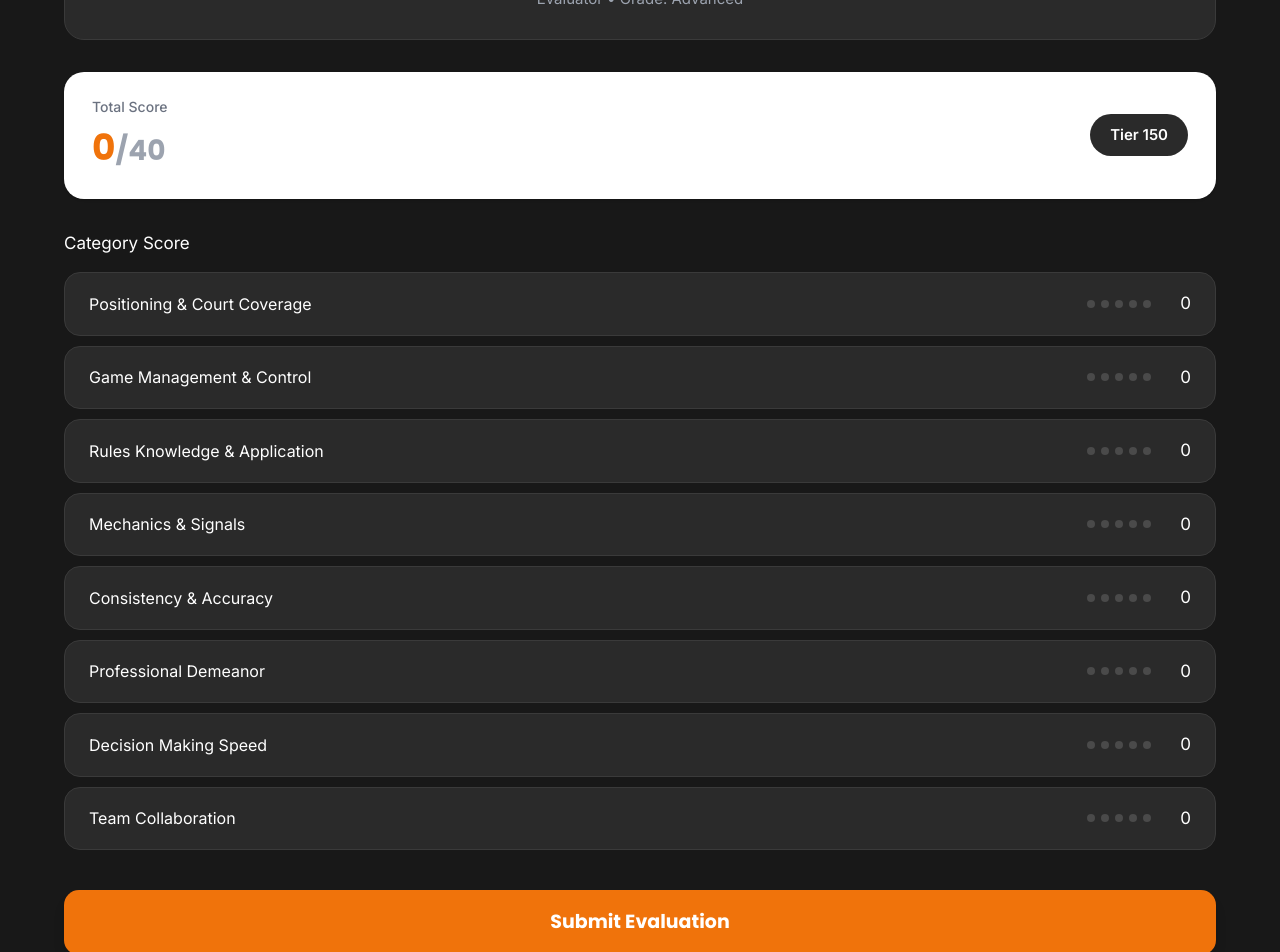
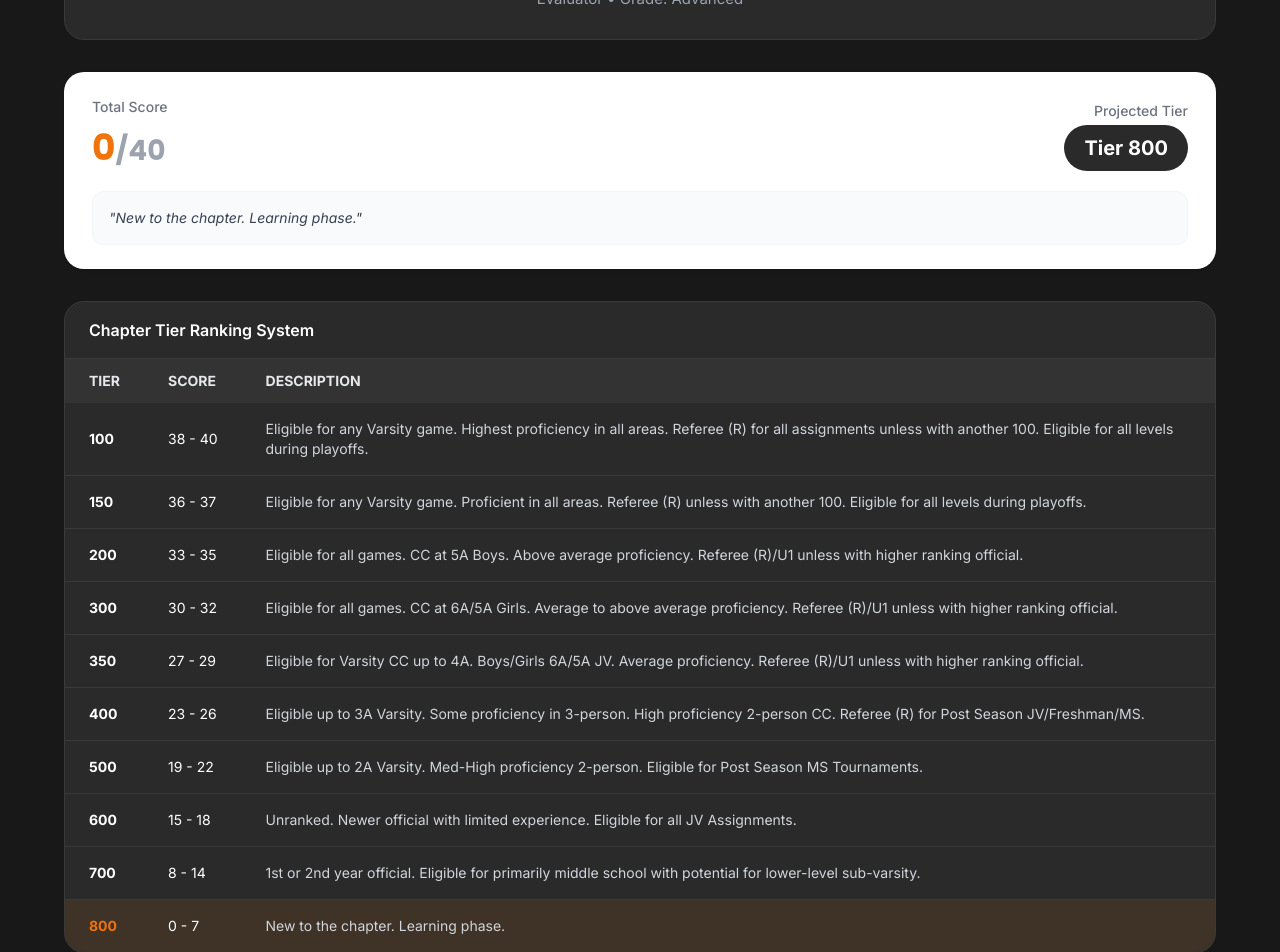
Before and after one commit to saecqwe/ntboa, a Next.js app: page /evaluator/evaluation-review in a window 1280 px wide. Shown: the part 400-1352 px from the top of the page. Built offline with nearby package versions, Linux system fonts and the light colour scheme; no server answers; the database is empty; sample sign-in values are in the browser's storage.

Commit message:
Added Scoring Guide for Referee.

```diff
--- a/src/features/evaluator/pages/EvaluationForm.jsx
+++ b/src/features/evaluator/pages/EvaluationForm.jsx
@@ -43,8 +43,33 @@ const EvaluationFormContent = () => {
   const isGroupTab = activeTab === officials.length;
 
   // State for ratings and comments (per official)
-  const [ratings, setRatings] = useState({});
-  const [comments, setComments] = useState({});
+  const [ratings, setRatings] = useState(() => {
+    const initialRatings = searchParams.get('initialRatings');
+    if (initialRatings) {
+      try {
+        const parsed = JSON.parse(initialRatings);
+        return { 'official_0': parsed };
+      } catch (e) {
+        console.error('Error parsing initial ratings:', e);
+        return {};
+      }
+    }
+    return {};
+  });
+
+  const [comments, setComments] = useState(() => {
+    const initialComments = searchParams.get('initialComments');
+    if (initialComments) {
+      try {
+        const parsed = JSON.parse(initialComments);
+        return { 'official_0': parsed };
+      } catch (e) {
+        console.error('Error parsing initial comments:', e);
+        return {};
+      }
+    }
+    return {};
+  });
   const [activeComment, setActiveComment] = useState(null);
   const [isRecording, setIsRecording] = useState({});
   const [recordingStatus, setRecordingStatus] = useState({});
--- a/src/features/evaluator/pages/EvaluationReview.jsx
+++ b/src/features/evaluator/pages/EvaluationReview.jsx
@@ -19,6 +19,23 @@ const CATEGORY_LIST = [
   { id: 'collaboration', name: 'Team Collaboration' },
 ];
 
+const TIER_DATA = [
+  { tier: '100', range: [38, 40], desc: 'Eligible for any Varsity game. Highest proficiency in all areas. Referee (R) for all assignments unless with another 100. Eligible for all levels during playoffs.' },
+  { tier: '150', range: [36, 37], desc: 'Eligible for any Varsity game. Proficient in all areas. Referee (R) unless with another 100. Eligible for all levels during playoffs.' },
+  { tier: '200', range: [33, 35], desc: 'Eligible for all games. CC at 5A Boys. Above average proficiency. Referee (R)/U1 unless with higher ranking official.' },
+  { tier: '300', range: [30, 32], desc: 'Eligible for all games. CC at 6A/5A Girls. Average to above average proficiency. Referee (R)/U1 unless with higher ranking official.' },
+  { tier: '350', range: [27, 29], desc: 'Eligible for Varsity CC up to 4A. Boys/Girls 6A/5A JV. Average proficiency. Referee (R)/U1 unless with higher ranking official.' },
+  { tier: '400', range: [23, 26], desc: 'Eligible up to 3A Varsity. Some proficiency in 3-person. High proficiency 2-person CC. Referee (R) for Post Season JV/Freshman/MS.' },
+  { tier: '500', range: [19, 22], desc: 'Eligible up to 2A Varsity. Med-High proficiency 2-person. Eligible for Post Season MS Tournaments.' },
+  { tier: '600', range: [15, 18], desc: 'Unranked. Newer official with limited experience. Eligible for all JV Assignments.' },
+  { tier: '700', range: [8, 14], desc: '1st or 2nd year official. Eligible for primarily middle school with potential for lower-level sub-varsity.' },
+  { tier: '800', range: [0, 7], desc: 'New to the chapter. Learning phase.' },
+];
+
+const calculateTier = (score) => {
+  return TIER_DATA.find(t => score >= t.range[0] && score <= t.range[1]) || TIER_DATA[TIER_DATA.length - 1];
+};
+
 const EvaluationReviewContent = () => {
   const router = useRouter();
   const searchParams = useSearchParams();
@@ -32,6 +49,12 @@ const EvaluationReviewContent = () => {
 
   const ratings = JSON.parse(searchParams.get('ratings') || '{}');
   const comments = JSON.parse(searchParams.get('comments') || '{}');
+
+  const ratingValues = Object.values(ratings).filter(Boolean);
+  const totalScore = ratingValues.reduce((acc, val) => acc + val, 0);
+  const maxScore = CATEGORY_LIST.length * 5;
+
+  const currentTier = calculateTier(totalScore);
 
   const gameLocation = searchParams.get('gameLocation');
 
@@ -68,6 +91,16 @@ const EvaluationReviewContent = () => {
     }));
   };
 
+  const handleEdit = () => {
+    const params = new URLSearchParams();
+    params.set('officials', JSON.stringify([official]));
+    params.set('initialRatings', JSON.stringify(ratings));
+    params.set('initialComments', JSON.stringify(comments));
+    if (gameLocation) params.set('location', gameLocation);
+
+    router.push(`/evaluator/evaluation-form?${params.toString()}`);
+  };
+
   const handleSubmit = async () => {
     if (!user || !official.id) {
       alert(
@@ -80,15 +113,16 @@ const EvaluationReviewContent = () => {
 
     try {
       const scores = ratings || {};
-      const totalScore = Object.values(scores).reduce((a, b) => a + b, 0);
+      // totalScore is already calculated above
 
       const evaluationData = {
         refereeId: official.id,
         evaluatorId: user.uid,
         scores,
         totalScore,
+        tier: currentTier.tier, // Save the calculated tier
         comments: comments || {},
-        gameDate: official.date,
+        gameDate: official.date || new Date().toISOString(),
         location: gameLocation || official.location,
         createdAt: serverTimestamp(),
       };
@@ -103,10 +137,6 @@ const EvaluationReviewContent = () => {
       setIsSubmitting(false);
     }
   };
-
-  const ratingValues = Object.values(ratings).filter(Boolean);
-  const totalScore = ratingValues.reduce((acc, val) => acc + val, 0);
-  const maxScore = CATEGORY_LIST.length * 5;
 
   const renderStars = (rating) => (
     <div className='flex items-center gap-[6px]'>
@@ -161,7 +191,8 @@ const EvaluationReviewContent = () => {
             </div>
 
             <div className='mb-6 lg:mb-8'>
-              <div className='bg-white rounded-[20px] px-6 py-5 lg:px-7 lg:py-6 flex items-center justify-between shadow-sm'>
+              <div className='bg-white rounded-[20px] px-6 py-5 lg:px-7 lg:py-6 flex flex-col gap-4 shadow-sm'>
+                <div className="flex items-center justify-between">
                   <div>
                     <div className='text-[13px] lg:text-[14px] text-[#6b7280] text-body mb-1 font-medium'>
                       Total Score
@@ -174,8 +205,55 @@ const EvaluationReviewContent = () => {
                     </div>
                   </div>
 
-                <div className='bg-[#2a2a2a] text-white text-[14px] lg:text-[15px] font-semibold px-5 py-2.5 rounded-full text-body whitespace-nowrap'>
-                  {official.tier}
+                  <div className='text-right'>
+                    <div className='text-[13px] lg:text-[14px] text-[#6b7280] text-body mb-1 font-medium'>
+                      Projected Tier
+                    </div>
+                    <div className='bg-[#2a2a2a] text-white text-[18px] lg:text-[20px] font-bold px-5 py-2 rounded-full text-body whitespace-nowrap inline-block'>
+                      Tier {currentTier.tier}
+                    </div>
+                  </div>
+                </div>
+
+                <div className="bg-gray-50 rounded-xl p-4 border border-gray-100">
+                  <p className="text-gray-700 text-sm italic">
+                    "{currentTier.desc}"
+                  </p>
+                </div>
+              </div>
+            </div>
+
+            {/* Tier Reference Table */}
+            <div className='mb-8 lg:mb-10'>
+              <div className='bg-[#2a2a2a] rounded-[20px] overflow-hidden border border-[#3a3a3a]'>
+                 <div className="px-6 py-4 border-b border-[#3a3a3a]">
+                    <h3 className="text-white font-semibold">Chapter Tier Ranking System</h3>
+                 </div>
+                 <div className="overflow-x-auto">
+                   <table className="w-full text-left text-sm text-gray-400">
+                     <thead className="bg-[#333] text-gray-200 uppercase font-medium">
+                       <tr>
+                         <th className="px-6 py-3">Tier</th>
+                         <th className="px-6 py-3">Score</th>
+                         <th className="px-6 py-3">Description</th>
+                       </tr>
+                     </thead>
+                     <tbody className="divide-y divide-[#3a3a3a]">
+                       {TIER_DATA.map((tier) => (
+                         <tr key={tier.tier} className={currentTier.tier === tier.tier ? 'bg-accent/10' : ''}>
+                           <td className={`px-6 py-4 font-bold ${currentTier.tier === tier.tier ? 'text-accent' : 'text-white'}`}>
+                             {tier.tier}
+                           </td>
+                           <td className="px-6 py-4 text-white whitespace-nowrap">
+                             {tier.range[0]} - {tier.range[1]}
+                           </td>
+                           <td className="px-6 py-4 text-gray-300">
+                             {tier.desc}
+                           </td>
+                         </tr>
+                       ))}
+                     </tbody>
+                   </table>
                  </div>
               </div>
             </div>
@@ -237,24 +315,20 @@ const EvaluationReviewContent = () => {
               </div>
             </div>
 
-            <div className='mt-8 lg:mt-10'>
+            <div className='mt-8 lg:mt-10 flex gap-4'>
+              <button
+                onClick={handleEdit}
+                className='flex-1 bg-[#3a3a3a] hover:bg-[#4a4a4a] text-white rounded-[15px] py-4 lg:py-[18px] text-center transition-all text-[16px] lg:text-[17px] font-semibold'
+              >
+                Edit Evaluation
+              </button>
+
               <button
                 onClick={handleSubmit}
                 disabled={isSubmitting}
-                className='w-full bg-accent hover:opacity-90 disabled:opacity-50 disabled:cursor-not-allowed rounded-[15px] py-4 lg:py-[18px] text-center transition-all active:scale-[0.98] shadow-lg'
+                className='flex-1 bg-accent hover:opacity-90 disabled:opacity-50 disabled:cursor-not-allowed rounded-[15px] py-4 lg:py-[18px] text-center transition-all active:scale-[0.98] shadow-lg text-[18px] lg:text-[19px] font-bold text-white heading'
               >
-                {isSubmitting ? (
-                  <div className='flex items-center justify-center gap-3'>
-                    <div className='w-5 h-5 border-2 border-white border-t-transparent rounded-full animate-spin' />
-                    <div className='text-[18px] lg:text-[19px] font-bold text-white heading'>
-                      Submitting...
-                    </div>
-                  </div>
-                ) : (
-                  <div className='text-[18px] lg:text-[19px] font-bold text-white heading'>
-                    Submit Evaluation
-                  </div>
-                )}
+                {isSubmitting ? 'Submitting...' : 'Submit Evaluation'}
               </button>
             </div>
           </div>
--- a/src/features/evaluator/pages/Login.jsx
+++ b/src/features/evaluator/pages/Login.jsx
@@ -1,7 +1,7 @@
 'use client';
 import { PiGlobeSimpleThin } from 'react-icons/pi';
 
-import React, { useState } from 'react';
+import React, { useState, useEffect } from 'react';
 import Link from 'next/link';
 import { useRouter } from 'next/navigation';
 import { useAuth } from '@/features/authentication/hooks/useAuth';
```
Also changed, not shown: src/features/admin/pages/Assignments.jsx (+40 -8 lines). Lines whose indentation alone changed are shown as unchanged.
